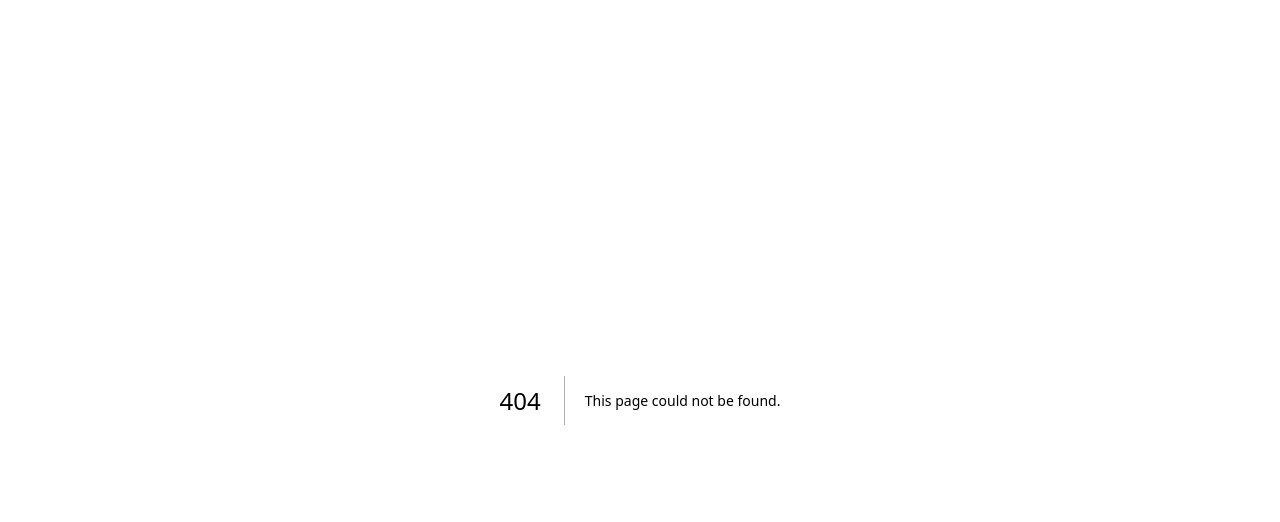
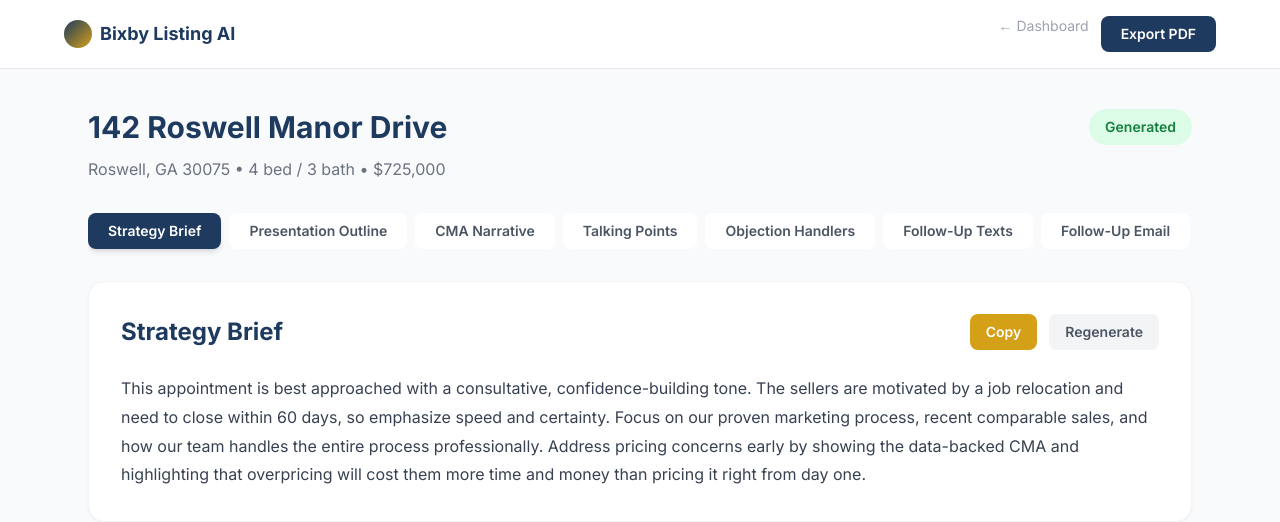
Before and after one commit to bixbyhomesgroup/bixby-listing-ai, a Next.js app: page /projects/demo in a window 1280 px wide. Before the commit this address had no page. Shown: the top 522 px of the page. Built offline with nearby package versions, Linux system fonts and the light colour scheme.

Commit message:
Create page.tsx

```diff
--- /dev/null
+++ b/app/projects/demo/page.tsx
@@ -0,0 +1,81 @@
+'use client'
+import { useState } from 'react'
+import Link from 'next/link'
+
+const sections = [
+  {id: 'strategy', title: 'Strategy Brief', content: 'This appointment is best approached with a consultative, confidence-building tone. The sellers are motivated by a job relocation and need to close within 60 days, so emphasize speed and certainty. Focus on our proven marketing process, recent comparable sales, and how our team handles the entire process professionally. Address pricing concerns early by showing the data-backed CMA and highlighting that overpricing will cost them more time and money than pricing it right from day one.'},
+  {id: 'presentation', title: 'Presentation Outline', content: '**1. Introduction & Rapport Building**\n- Thank them for their time\n- Share relevant experience in the area\n- Ask about their goals and timeline\n\n**2. Market Overview**\n- Current market conditions in Roswell\n- Buyer demand trends\n- Average days on market\n\n**3. Property Positioning**\n- Highlight key features and upgrades\n- Target buyer profile\n- Competitive advantages\n\n**4. Pricing Strategy & CMA**\n- Comparable sales analysis\n- Recommended list price: $725,000\n- Pricing rationale\n\n**5. Marketing Plan**\n- Professional photography\n- Digital marketing strategy\n- Open house schedule\n- MLS and syndication reach\n\n**6. Our Process & Timeline**\n- Pre-listing preparation\n- Launch strategy\n- Communication cadence\n- Closing support\n\n**7. Next Steps**\n- Answer questions\n- Review listing agreement\n- Schedule professional photos'},
+  {id: 'cma', title: 'CMA Narrative', content: 'Based on recent comparable sales in the Roswell Manor area, the recommended list price for 142 Roswell Manor Drive is **$725,000**. This pricing is supported by three recent sales of similar homes: 456 Oak Lane sold for $698,000 after 12 days on market, 789 Maple Street sold for $715,000 after 18 days, and 321 Birch Court sold for $740,000 after 22 days. Your home\'s recent kitchen renovation, updated HVAC system, and prime cul-de-sac location position it at the higher end of this range. The current market shows strong buyer demand for move-up family homes in top school districts, with well-priced listings averaging 15-20 days on market. Pricing at $725,000 positions the property competitively while leaving room for negotiation and ensures maximum exposure during the critical first two weeks.'},
+  {id: 'talking', title: 'Talking Points', content: '- "The Roswell Manor market is currently very active for homes in your price range"\n- "Recent upgrades like your kitchen renovation add significant buyer appeal"\n- "Our marketing reaches over 50,000 qualified buyers in the first 48 hours"\n- "I\'ve successfully sold 12 homes in this neighborhood in the past 18 months"\n- "Pricing right from day one is critical — overpriced homes sit longer and sell for less"\n- "Our average sale-to-list price ratio is 98.5%, above the market average"\n- "We handle every detail so you can focus on your move"\n- "I\'ll personally be your primary contact throughout the entire process"'},
+  {id: 'objections', title: 'Objection Handlers', content: '**"Your commission seems high"**\n"I understand. The commission directly funds the marketing that gets your home in front of the most qualified buyers. My average homes sell in 17 days at 98.5% of asking price. Discount brokers in this area average 45+ days and 94% of asking. The difference in net proceeds far exceeds any commission savings."\n\n**"We want to try selling it ourselves first"**\n"I respect that. Most FSBOs I work with come to me after 60-90 days of frustration. The challenge isn\'t finding buyers — it\'s finding *qualified* buyers who can close. May I suggest we list it now while buyer demand is high, and if you change your mind, you have the option to cancel within the first 30 days?"\n\n**"We think it should be priced higher"**\n"I want you to net the most money possible. Here\'s what the data shows: homes priced 5% over market value sit an average of 42 days longer and ultimately sell for 3-4% less than if they\'d been priced correctly from day one. Would you rather start at $725K and have multiple offers in two weeks, or start at $775K and negotiate down after it sits for a month?"'},
+  {id: 'texts', title: 'Follow-Up Texts', content: '**Text 1 (Same evening)**\n"John Mark here - thank you again for your time this evening. It was great learning about your goals for the move. I\'ll have the listing agreement and marketing timeline ready for you to review tomorrow morning. Let me know if any questions come up tonight."\n\n**Text 2 (Next day)**\n"Good morning! I\'ve sent over the listing paperwork and our full marketing plan via email. Everything we discussed is outlined clearly. I\'m available by phone anytime today if you\'d like to walk through any of it together."\n\n**Text 3 (2 days later, if no response)**\n"Hi - wanted to check in and see if you had a chance to review everything. I know you mentioned needing to move quickly, and we\'re coming into a strong buyer weekend. Happy to answer any questions or concerns that came up."'},
+  {id: 'email', title: 'Follow-Up Email', content: 'Subject: Next Steps for 142 Roswell Manor Drive\n\nHi [Seller Names],\n\nThank you for the opportunity to present our marketing plan for your home this evening. I enjoyed learning about your timeline and goals for the move.\n\nAs we discussed, the current market conditions are very favorable for a well-positioned listing in Roswell Manor. Based on the comparable sales analysis and your home\'s features, I\'m confident that a list price of $725,000 will generate strong buyer interest and competitive offers within the first two weeks.\n\n**Next Steps:**\n- Review the attached listing agreement and marketing timeline\n- Let me know if you have any questions or concerns\n- Once signed, I\'ll coordinate professional photography for next week\n- We can be live on the MLS within 7-10 days\n\nGiven your 60-day timeline, I recommend we move forward this week to maximize your exposure during the upcoming buyer-heavy weekend. I\'m available by phone or text anytime if you\'d like to discuss further.\n\nLooking forward to working together,\n\nJohn Mark Woodard\nBixby Homes Group\n678-555-0100\njohn@bixbyhomes.com'}
+]
+
+export default function ProjectDemo() {
+  const [activeTab, setActiveTab] = useState('strategy')
+  const [copied, setCopied] = useState(false)
+  const active = sections.find(s => s.id === activeTab)
+
+  const copy = () => {
+    if(active) {
+      navigator.clipboard.writeText(active.content)
+      setCopied(true)
+      setTimeout(() => setCopied(false), 2000)
+    }
+  }
+
+  return (
+    <div className="min-h-screen" style={{background: '#f8fafc'}}>
+      <header className="bg-white border-b border-gray-200 px-6 py-4">
+        <div className="max-w-6xl mx-auto flex items-center justify-between">
+          <Link href="/dashboard" className="flex items-center gap-2">
+            <div className="w-7 h-7 rounded-full" style={{background: 'linear-gradient(135deg, #1e3a5f, #d4a017)'}}></div>
+            <span className="font-bold text-lg" style={{color:'#1e3a5f'}}>Bixby Listing AI</span>
+          </Link>
+          <div className="flex gap-3">
+            <Link href="/dashboard" className="text-sm text-gray-400 hover:text-gray-600">← Dashboard</Link>
+            <button className="text-white font-semibold px-5 py-2 rounded-lg text-sm" style={{background: '#1e3a5f'}}>Export PDF</button>
+          </div>
+        </div>
+      </header>
+
+      <main className="max-w-6xl mx-auto px-6 py-10">
+        <div className="mb-8">
+          <div className="flex items-center justify-between mb-3">
+            <h1 className="text-3xl font-bold" style={{color:'#1e3a5f'}}>142 Roswell Manor Drive</h1>
+            <span className="px-4 py-2 rounded-full text-sm font-semibold bg-green-100 text-green-700">Generated</span>
+          </div>
+          <p className="text-gray-500">Roswell, GA 30075 • 4 bed / 3 bath • $725,000</p>
+        </div>
+
+        <div className="flex gap-2 mb-6 overflow-x-auto pb-2">
+          {sections.map(s => (
+            <button key={s.id} onClick={() => setActiveTab(s.id)}
+              className={`px-5 py-2 rounded-lg font-semibold text-sm whitespace-nowrap transition-all ${
+                activeTab === s.id ? 'text-white shadow-md' : 'bg-white text-gray-600 hover:bg-gray-50'
+              }`}
+              style={activeTab === s.id ? {background: '#1e3a5f'} : {}}>
+              {s.title}
+            </button>
+          ))}
+        </div>
+
+        <div className="bg-white rounded-2xl p-8 shadow-sm border border-gray-100">
+          <div className="flex items-center justify-between mb-6">
+            <h2 className="text-2xl font-bold" style={{color: '#1e3a5f'}}>{active?.title}</h2>
+            <div className="flex gap-3">
+              <button onClick={copy} className="px-4 py-2 rounded-lg font-semibold text-sm" style={{background: copied ? '#10b981' : '#d4a017', color: 'white'}}>
+                {copied ? '✓ Copied!' : 'Copy'}
+              </button>
+              <button className="px-4 py-2 rounded-lg font-semibold text-sm bg-gray-100 text-gray-600">Regenerate</button>
+            </div>
+          </div>
+          <div className="prose prose-lg max-w-none" style={{whiteSpace: 'pre-wrap', lineHeight: '1.8', color: '#374151'}}>
+            {active?.content}
+          </div>
+        </div>
+      </main>
+    </div>
+  )
+}
```
